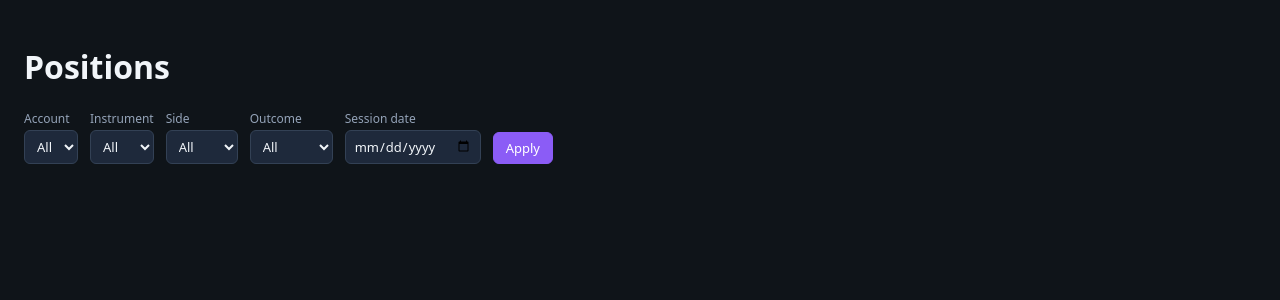
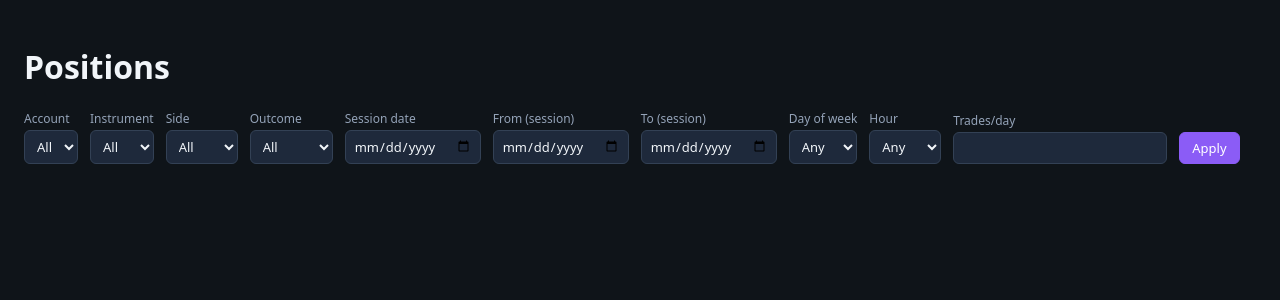
Before and after one commit to qsor27/NinjaFuturesLogger, a Python web app: template templates/positions_list.html in a window 1280 px wide. Shown: the part 47-347 px from the top of the page. Run offline with Jinja, Linux system fonts and the light colour scheme; the template is opened without the code that fills it, so the values that code supplies are empty.

Commit message:
feat(positions): add drill-down filter controls to positions form

```diff
--- a/templates/positions_list.html
+++ b/templates/positions_list.html
@@ -2,6 +2,7 @@
 {% block title %}Positions — FuturesTradingLog{% endblock %}
 {% block content %}
   <h1>Positions</h1>
+  <div id="back-to-stats" class="back-link" hidden></div>
   <form class="filters" id="filter-form">
     <label>Account
       <select name="account"><option value="">All</option></select>
@@ -28,6 +29,34 @@
     <label>Session date
       <input type="date" name="session_date">
     </label>
+    <label>From (session)
+      <input type="date" name="session_date_from">
+    </label>
+    <label>To (session)
+      <input type="date" name="session_date_to">
+    </label>
+    <label>Day of week
+      <select name="day_of_week">
+        <option value="">Any</option>
+        <option value="0">Mon</option>
+        <option value="1">Tue</option>
+        <option value="2">Wed</option>
+        <option value="3">Thu</option>
+        <option value="4">Fri</option>
+      </select>
+    </label>
+    <label>Hour
+      <select name="hour_of_day">
+        <option value="">Any</option>
+        {% for h in range(24) %}
+        <option value="{{ h }}">{{ '%02d:00' % h }}</option>
+        {% endfor %}
+      </select>
+    </label>
+    <label>Trades/day
+      <input type="number" name="trades_per_day" min="1" step="1">
+    </label>
+    <input type="hidden" name="hour_tz">
     <button type="submit">Apply</button>
   </form>
   <div id="list-root"></div>
```
